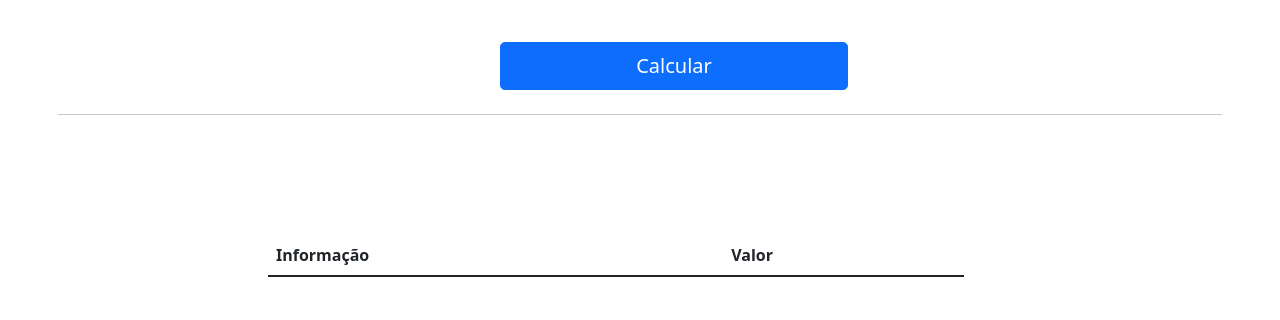
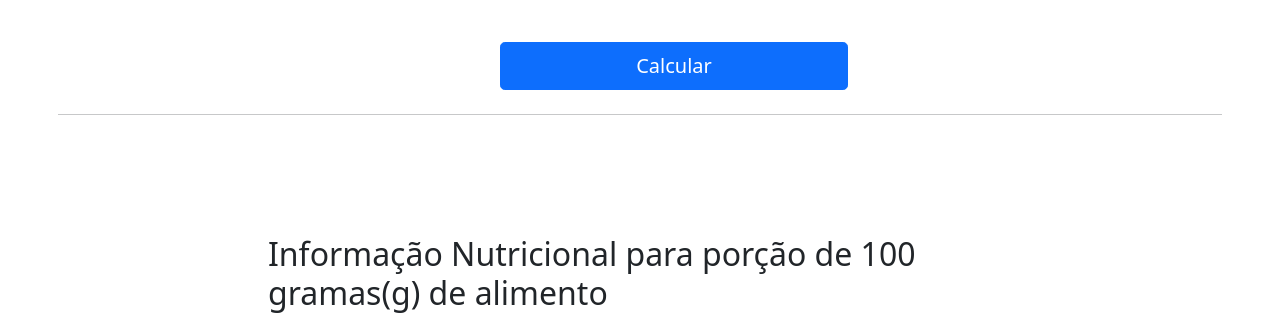
Before and after one commit to lacouth/projeto_taco, a Flask app: page / in a window 1280 px wide. Shown: the part 670-990 px from the top of the page. Run offline with Flask 2, Linux system fonts and the light colour scheme; lists and menus that the app fills with data are empty.

Commit message:
Inclui título da Tabela

```diff
--- a/templates/index.html
+++ b/templates/index.html
@@ -82,6 +82,7 @@
 
         <div class="row g-5">
           <div class="col-md-8 col-lg-8 offset-md-2 offset-lg-2">
+            <h2>Informação Nutricional para porção de 100 gramas(g) de alimento</h2>
             <table class="table" id='tabela_total'>
               <thead>
                 <tr>
```
